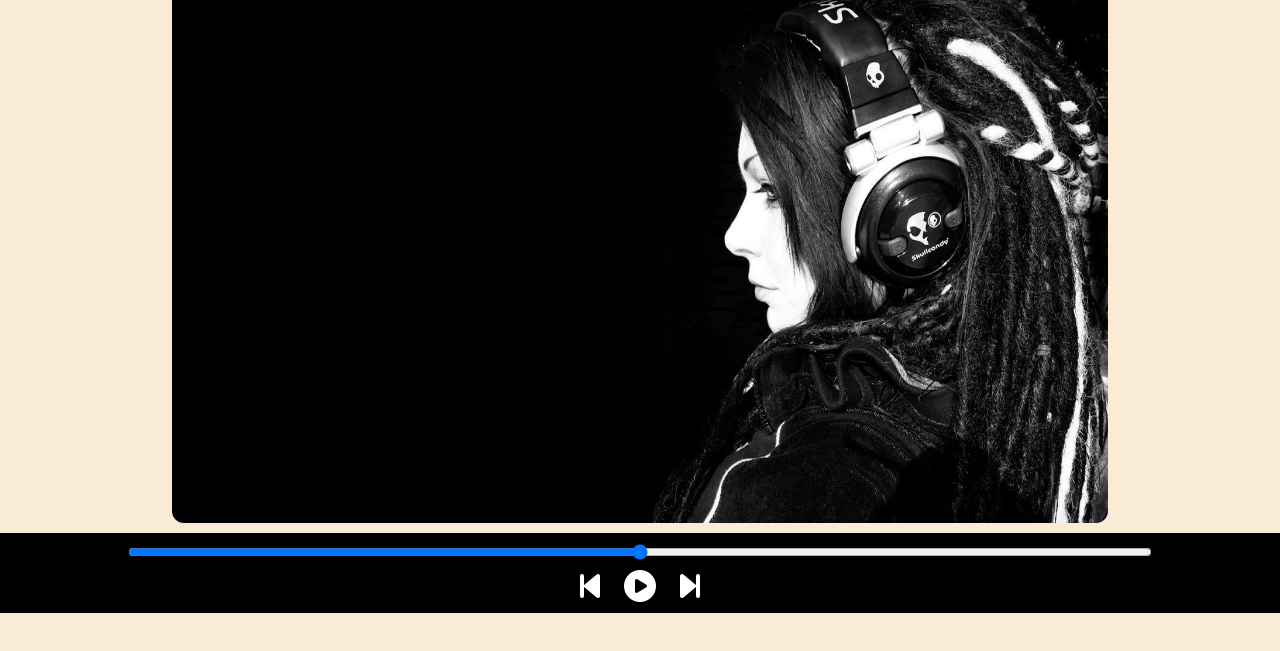
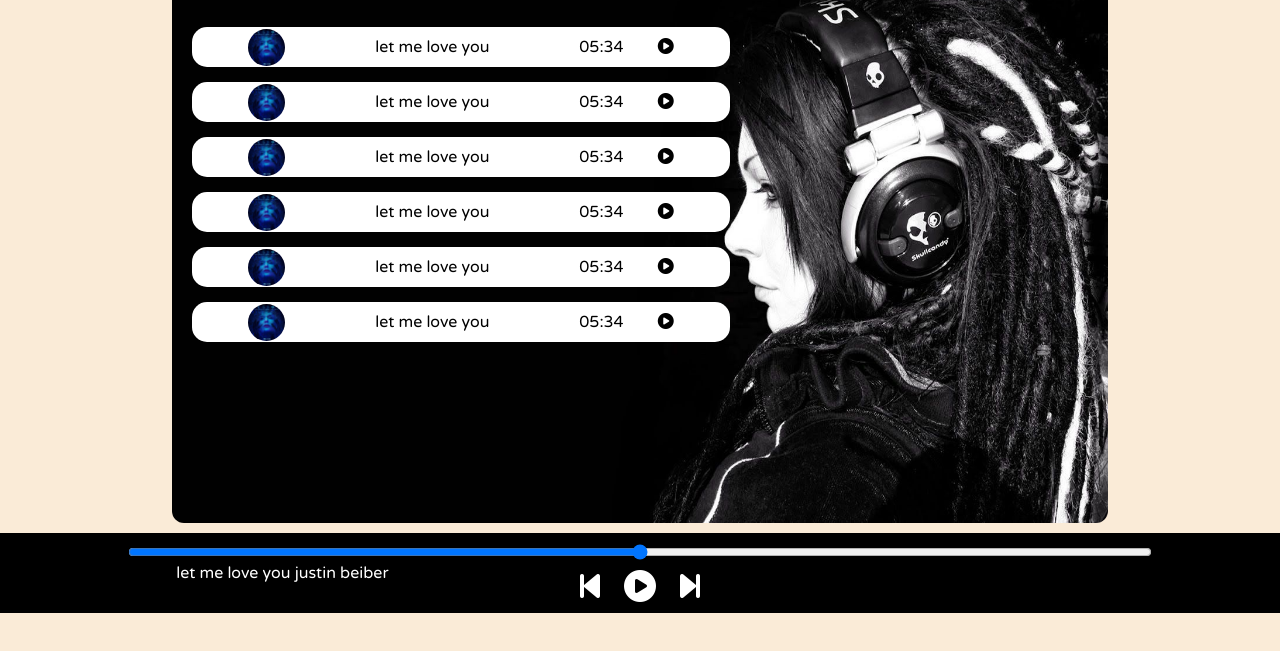
Before and after one commit to YashrajKamble/Audio-Player-Clone, a plain HTML site: page index.html in a window 1280 px wide. Shown: the part 121-772 px from the top of the page. Drawn offline with Linux system fonts and the light colour scheme.

Commit message:
html and css completed

```diff
--- a/index.html
+++ b/index.html
@@ -23,6 +23,68 @@
         <div class="soundList">
             <h1>Best of NCS - No Copyright Sounds</h1>
 
+            <div class="songItemContainer">
+
+                <div class="songItem">
+                    <img src="covers/1.jpg" alt="1">
+                    <span>let me love you</span>
+                    <span class="songListPlay">
+                        <span class="timestamp">05:34
+                            <i class="fa-solid fa-circle-play"></i>
+                        </span>
+                    </span>
+                </div>
+
+                <div class="songItem">
+                    <img src="covers/1.jpg" alt="1">
+                    <span>let me love you</span>
+                    <span class="songListPlay">
+                        <span class="timestamp">05:34
+                            <i class="fa-solid fa-circle-play"></i>
+                        </span>
+                    </span>
+                </div>
+
+                <div class="songItem">
+                    <img src="covers/1.jpg" alt="1">
+                    <span>let me love you</span>
+                    <span class="songListPlay">
+                        <span class="timestamp">05:34
+                            <i class="fa-solid fa-circle-play"></i>
+                        </span>
+                    </span>
+                </div>
+
+                <div class="songItem">
+                    <img src="covers/1.jpg" alt="1">
+                    <span>let me love you</span>
+                    <span class="songListPlay">
+                        <span class="timestamp">05:34
+                            <i class="fa-solid fa-circle-play"></i>
+                        </span>
+                    </span>
+                </div>
+
+                <div class="songItem">
+                    <img src="covers/1.jpg" alt="1">
+                    <span>let me love you</span>
+                    <span class="songListPlay">
+                        <span class="timestamp">05:34
+                            <i class="fa-solid fa-circle-play"></i>
+                        </span>
+                    </span>
+                </div>
+
+                <div class="songItem">
+                    <img src="covers/1.jpg" alt="1">
+                    <span>let me love you</span>
+                    <span class="songListPlay">
+                        <span class="timestamp">05:34
+                            <i class="fa-solid fa-circle-play"></i>
+                        </span>
+                    </span>
+                </div>
+            </div>
         </div>
         <div class="songBanner"></div>
     </div>
@@ -32,8 +94,12 @@
         <div class="icons">
             <!-- fontawesome icons -->
             <i class="fa-solid fa-2x fa-backward-step"></i>
-            <i class="fa-solid fa-2x fa-circle-play"></i>
+            <i class="fa-solid fa-2x fa-circle-play" id="masterPlay"></i>
             <i class="fa-solid fa-2x fa-forward-step"></i>
+        </div>
+        <div class="songInfo">
+            <img src="playing.gif" width="44px">
+            let me love you justin beiber
         </div>
     </div>
     <script src="https://kit.fontawesome.com/e1b83909d0.js" crossorigin="anonymous"></script>
--- a/script.js
+++ b/script.js
@@ -0,0 +1,60 @@
+console.log("welcome to my first javascript project");
+
+// initialize the variables
+let songIndex = 0;
+let audioElement = new Audio("1.mp3");
+let masterPlay = document.getElementById("masterPlay");
+let myProgressBar = document.getElementById("myProgressBar");
+
+songs = [
+  {
+    songsName: "salame-e-ishq",
+    filePath: "songs/1.mp3",
+    coverPath: "covers/1.jpg",
+  },
+  {
+    songsName: "salame-e-ishq",
+    filePath: "songs/1.mp3",
+    coverPath: "covers/1.jpg",
+  },
+  {
+    songsName: "salame-e-ishq",
+    filePath: "songs/1.mp3",
+    coverPath: "covers/1.jpg",
+  },
+  {
+    songsName: "salame-e-ishq",
+    filePath: "songs/1.mp3",
+    coverPath: "covers/1.jpg",
+  },
+  {
+    songsName: "salame-e-ishq",
+    filePath: "songs/1.mp3",
+    coverPath: "covers/1.jpg",
+  },
+  {
+    songsName: "salame-e-ishq",
+    filePath: "songs/1.mp3",
+    coverPath: "covers/1.jpg",
+  },
+  {
+    songsName: "salame-e-ishq",
+    filePath: "songs/1.mp3",
+    coverPath: "covers/1.jpg",
+  },
+];
+
+// audioElements.play();
+
+// handle play/pause click
+masterPlay.addEventListener("click", () => {
+  if (audioElement.paused || audioElement.currentTime <= 0) {
+    audioElement.play();
+  }
+});
+
+// Listen to events
+myProgressBar.addEventListener("timeUpadate");
+() => {
+  console.log("timeUpdate");
+};
--- a/style.css
+++ b/style.css
@@ -38,7 +38,7 @@ nav ul li {
   min-height: 68vh;
   background-color: black;
   color: white;
-  font-family: 'varela Round','sans-sarif';
+  font-family: "varela Round", "sans-sarif";
   display: flex;
   margin: 10px auto;
   width: 70%;
@@ -60,15 +60,54 @@ nav ul li {
   flex-direction: column;
 }
 
-.icons{
+.icons {
   margin-top: 10px;
 }
 
-.icons i{
+.icons i {
   cursor: pointer;
   padding: 0 10px;
 }
 
 #myProgressBar {
   width: 80vw;
+  cursor: pointer;
 }
+
+.songItemContainer {
+  margin-top: 30px;
+}
+
+.songItem {
+  height: 40px;
+  display: flex;
+  background-color: white;
+  color: black;
+  margin: 15px 0;
+  align-items: center;
+  justify-content: space-around;
+  border-radius: 15px;
+}
+
+.songItem img {
+  height: 37px;
+  margin: 0 23px;
+  border-radius: 34px;
+}
+.timestamp {
+  margin: 0 23px;
+}
+.timestamp i {
+  padding-left: 30px;
+  cursor: pointer;
+}
+
+.songInfo {
+  position: absolute;
+  left: 10vw;
+  font-family: "varela Round", "sans-sarif";
+}
+.songInfo img {
+  opacity: 0;
+  transition: opacity 1s ease-in;
+}
```
